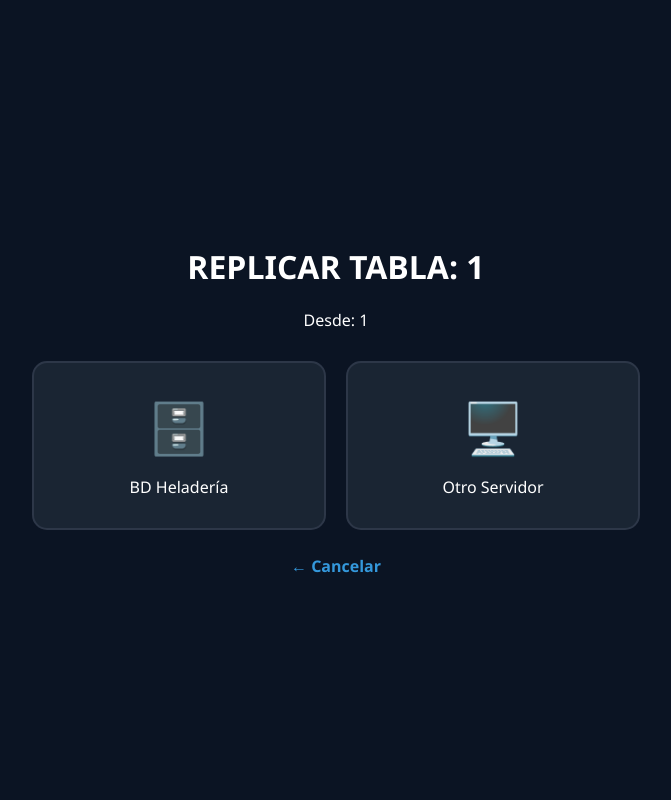
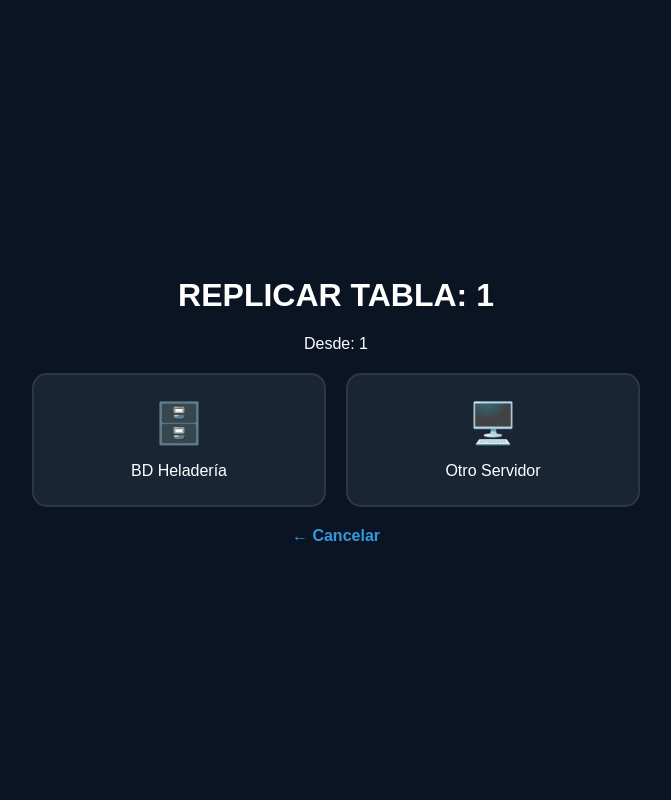
Before and after one commit to VictorPlatero/sistema-replicacion-dop, a Flask app: page /seleccionar_destino/1/1 in a window 1280 px wide. Shown: the whole page, without its empty margins (304-975 px from the left). Run offline with Flask 3, Linux system fonts and the light colour scheme.

Commit message:
Update style.css

```diff
--- a/static/style.css
+++ b/static/style.css
@@ -1,12 +1,12 @@
-body { background-color: #0b1423; color: white; font-family: 'Segoe UI', sans-serif; display: flex; justify-content: center; align-items: center; min-height: 100vh; margin: 0; }
-.container { text-align: center; width: 90%; max-width: 900px; }
-.card-grid { display: flex; gap: 20px; justify-content: center; flex-wrap: wrap; margin-top: 30px; }
-.card { background: #1a2533; border: 2px solid #2d3748; border-radius: 15px; padding: 30px; width: 230px; text-decoration: none; color: white; transition: 0.3s; cursor: pointer; display: flex; flex-direction: column; align-items: center; }
-.card:hover { border-color: #3498db; transform: translateY(-5px); box-shadow: 0 5px 15px rgba(0,0,0,0.3); }
-.icon { font-size: 50px; color: #3498db; margin-bottom: 15px; }
-.btn-back { color: #3498db; text-decoration: none; display: block; margin-top: 25px; font-weight: bold; }
-.alert-success { background: rgba(39, 174, 96, 0.2); color: #4ade80; padding: 15px; border-radius: 10px; margin-bottom: 20px; border: 1px solid #27ae60; display: inline-block; }
+body { background-color: #0b1423; color: white; font-family: sans-serif; display: flex; justify-content: center; align-items: center; min-height: 100vh; margin: 0; }
+.container { text-align: center; width: 95%; max-width: 1000px; padding: 20px; }
+.card-grid { display: flex; gap: 20px; justify-content: center; flex-wrap: wrap; margin-top: 20px; }
+.card { background: #1a2533; border: 2px solid #2d3748; border-radius: 15px; padding: 25px; width: 240px; text-decoration: none; color: white; transition: 0.3s; display: flex; flex-direction: column; align-items: center; }
+.card:hover { border-color: #3498db; transform: translateY(-5px); }
+.icon { font-size: 40px; color: #3498db; margin-bottom: 15px; }
+.btn-back { color: #3498db; text-decoration: none; display: block; margin-top: 20px; font-weight: bold; cursor: pointer; }
+.alert-success { background: #1b4332; color: #4ade80; padding: 15px; border-radius: 10px; margin-bottom: 20px; border: 1px solid #2d6a4f; display: inline-block; }
 table { width: 100%; border-collapse: collapse; margin-top: 20px; background: #1a2533; border-radius: 10px; overflow: hidden; }
-th { color: #a0aec0; border-bottom: 1px solid #2d3748; padding: 12px; text-align: left; background: #242f3d; }
+th { background: #2d3748; padding: 12px; text-align: left; color: #a0aec0; }
 td { padding: 12px; border-bottom: 1px solid #21262d; }
-input { width: 100%; padding: 12px; margin: 10px 0; background: #0b1423; color: white; border: 1px solid #2d3748; border-radius: 6px; box-sizing: border-box; }
+input { width: 100%; padding: 12px; margin: 8px 0; background: #0b1423; color: white; border: 1px solid #2d3748; border-radius: 6px; box-sizing: border-box; }
```
